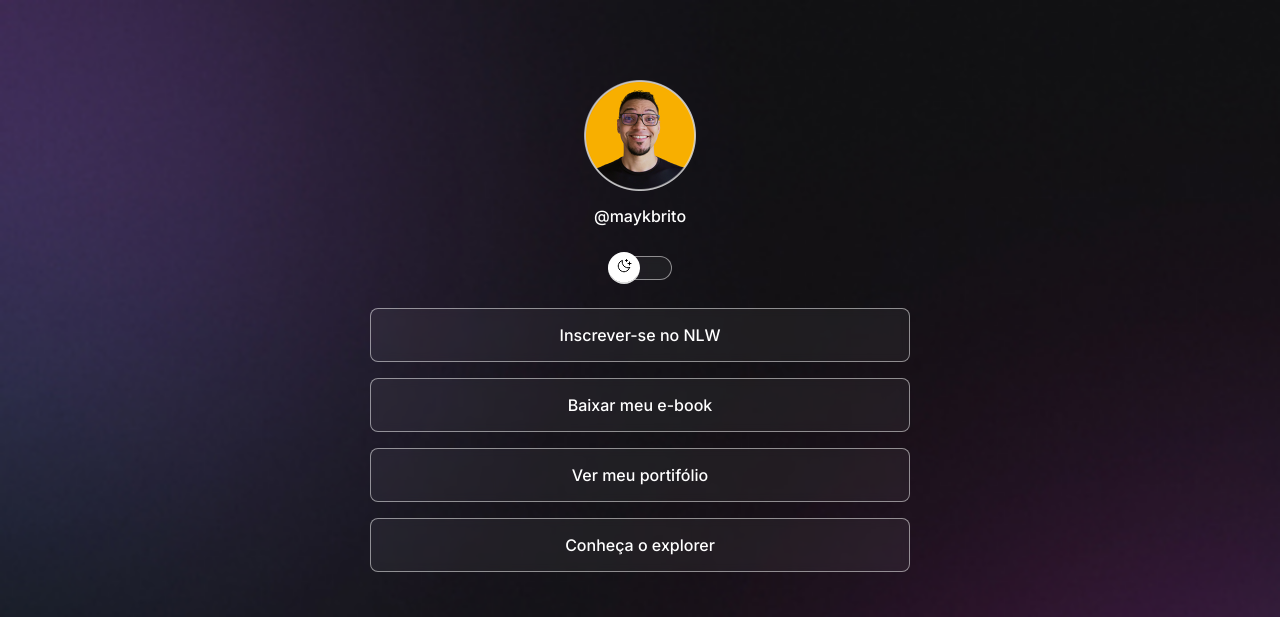
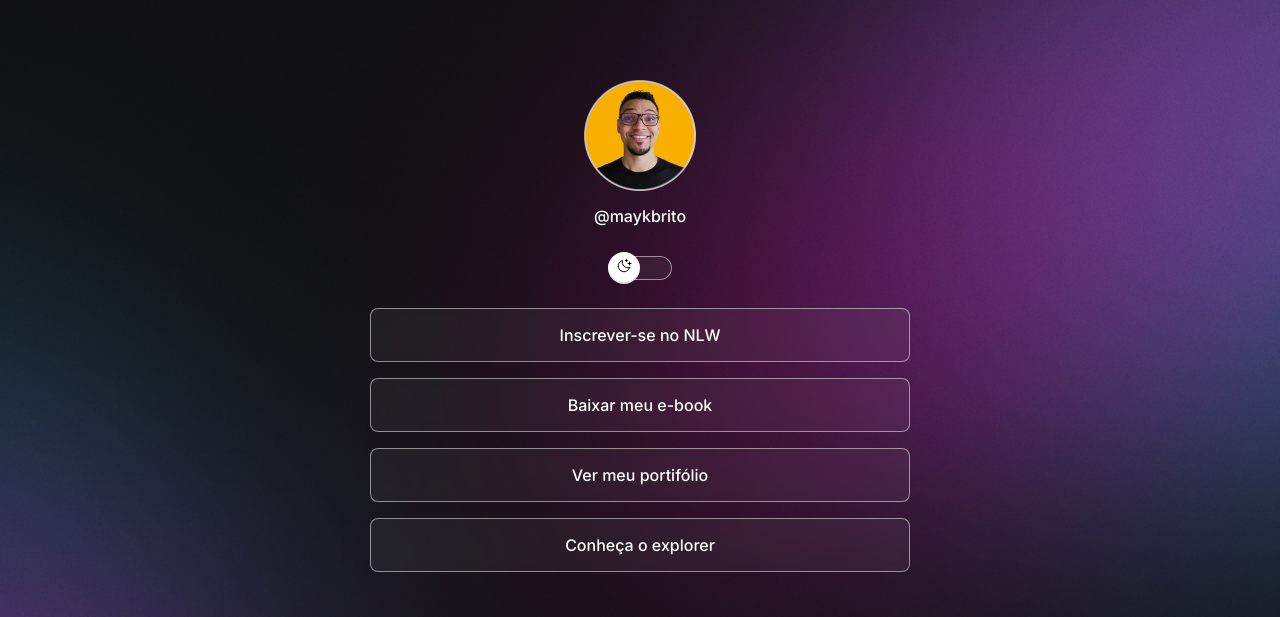
Before and after one commit to jessicaquieroz/projeto, a plain HTML site: page index.html in a window 1280 px wide. Shown: the top 617 px of the page. Drawn offline with nearby package versions, Linux system fonts and the light colour scheme.

Commit message:
I added desktop bg

```diff
--- a/style.css
+++ b/style.css
@@ -163,3 +163,14 @@ footer {
     text-align: center;
     font-size: 14px;
 }
+
+/* /3 mdia queries */
+@media (min-width: 700px) {
+  :root {
+    --bg-url: url(./assets/bg-desktop.jpg);
+  }
+
+  .light {
+    --bg-url: url(./assets/bg-desktop-light.jpg);
+  }
+}
```
Also changed, not shown: assets/assets/avatar-light.png (added), assets/assets/avatar.png (added), assets/assets/bg-desktop-light.jpg (added), assets/assets/bg-desktop.jpg (added), assets/assets/bg-mobile-light.jpg (added), assets/assets/bg-mobile.jpg (added), assets/assets/moon-stars.svg (added), assets/assets/sun.svg (added), assets/bg-desktop.jpg (added), 1 other file.
